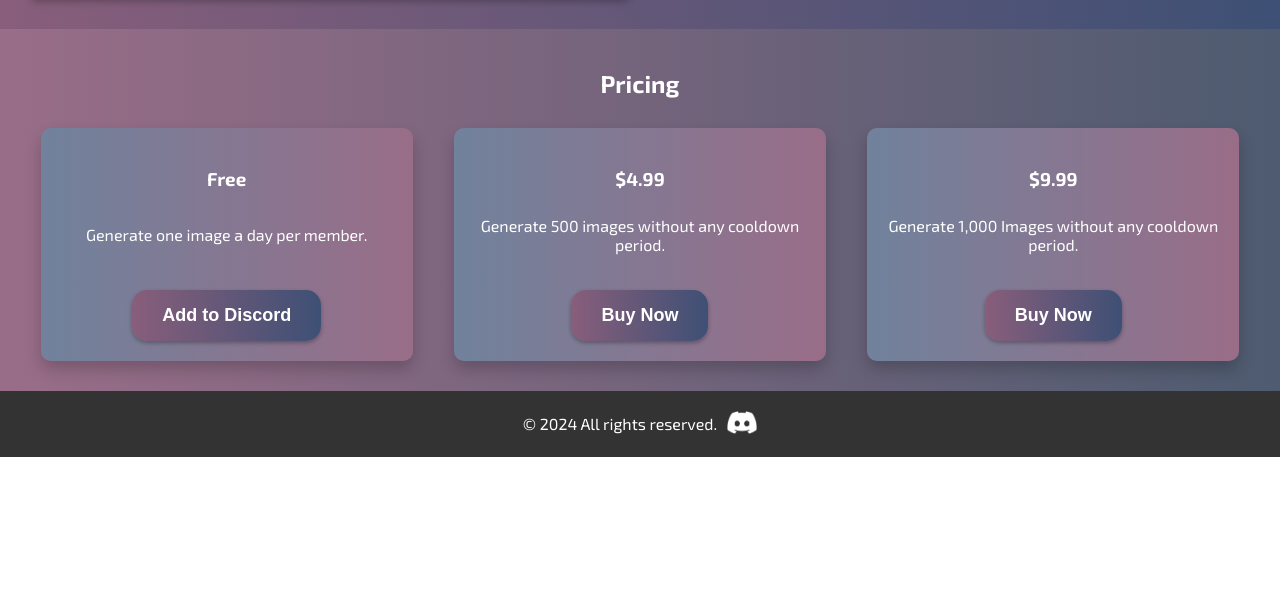
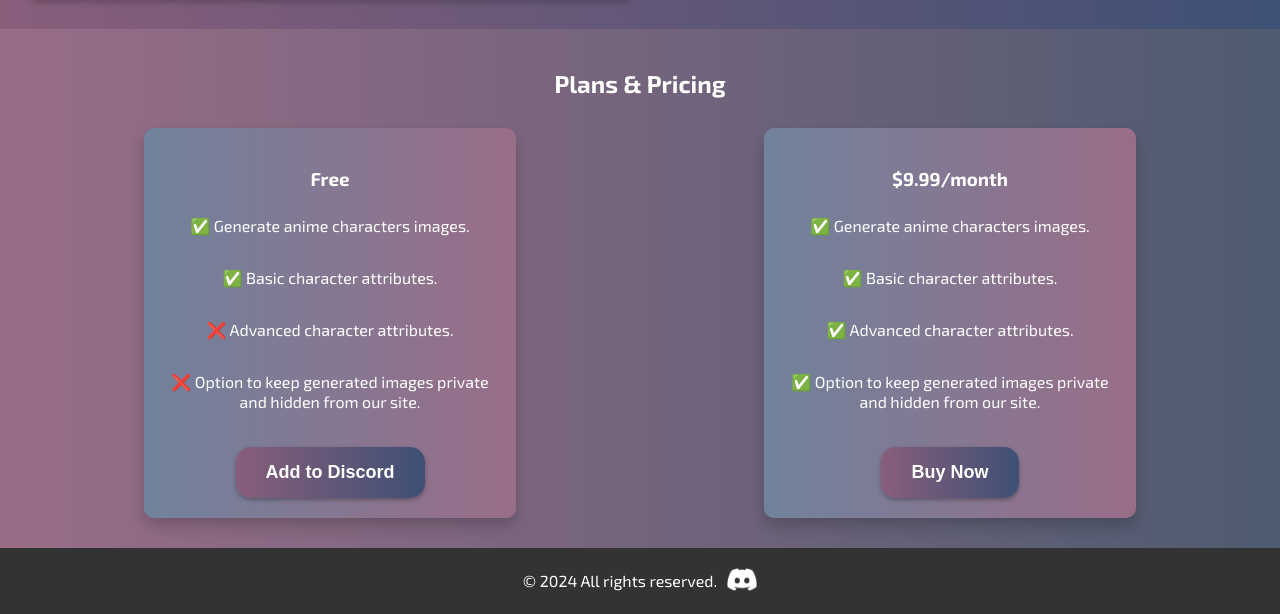
Before and after one commit to Shinulous/bot, a plain HTML site: page index.html in a window 1280 px wide. Shown: the part 3276-3890 px from the top of the page. Before the commit the page ends 3733 px from the top, so only its background shows below. Drawn offline with Linux system fonts and the light colour scheme.

Commit message:
Update index.html

```diff
--- a/index.html
+++ b/index.html
@@ -65,23 +65,33 @@
     </div>
   </div>
      <div id="pricing" class="pricing-section">
-    <h2>Pricing</h2>
+      <h2>Plans & Pricing</h2>
       <div class="pricing-container">
         <div class="pricing-box">
           <h3>Free</h3>
-        <p>Generate one image a day per member.</p>
-        <a href="https://discord.com/oauth2/authorize?client_id=1137732926465904721&permissions=8&integration_type=0&scope=bot+applications.commands"
-          class="button-link"><button class="button">Add to Discord</button></a>
+          <p>✅ Generate anime characters images.</p>
+          <p>✅ Basic character attributes.</p>
+          <p>❌ Advanced character attributes.</p>
+          <p>
+            ❌ Option to keep generated images private and hidden from our site.
+          </p>
+          <a
+            href="https://discord.com/oauth2/authorize?client_id=1137732926465904721&permissions=8&integration_type=0&scope=bot+applications.commands"
+            class="button-link"
+            ><button class="button">Add to Discord</button></a
+          >
         </div>
         <div class="pricing-box">
-        <h3>$4.99</h3>
-        <p>Generate 500 images without any cooldown period.</p>
-        <a href="https://discord.gg/shineru" class="button-link"><button class="button">Buy Now</button></a>
-      </div>
-      <div class="pricing-box">
-        <h3>$9.99</h3>
-        <p>Generate 1,000 Images without any cooldown period.</p>
-        <a href="https://discord.gg/shineru" class="button-link"><button class="button">Buy Now</button></a>
+          <h3>$9.99/month</h3>
+          <p>✅ Generate anime characters images.</p>
+          <p>✅ Basic character attributes.</p>
+          <p>✅ Advanced character attributes.</p>
+          <p>
+            ✅ Option to keep generated images private and hidden from our site.
+          </p>
+          <a href="https://discord.gg/shineru" class="button-link"
+            ><button class="button">Buy Now</button></a
+          >
         </div>
       </div>
     </div>
```
Lines whose indentation alone changed are shown as unchanged.
